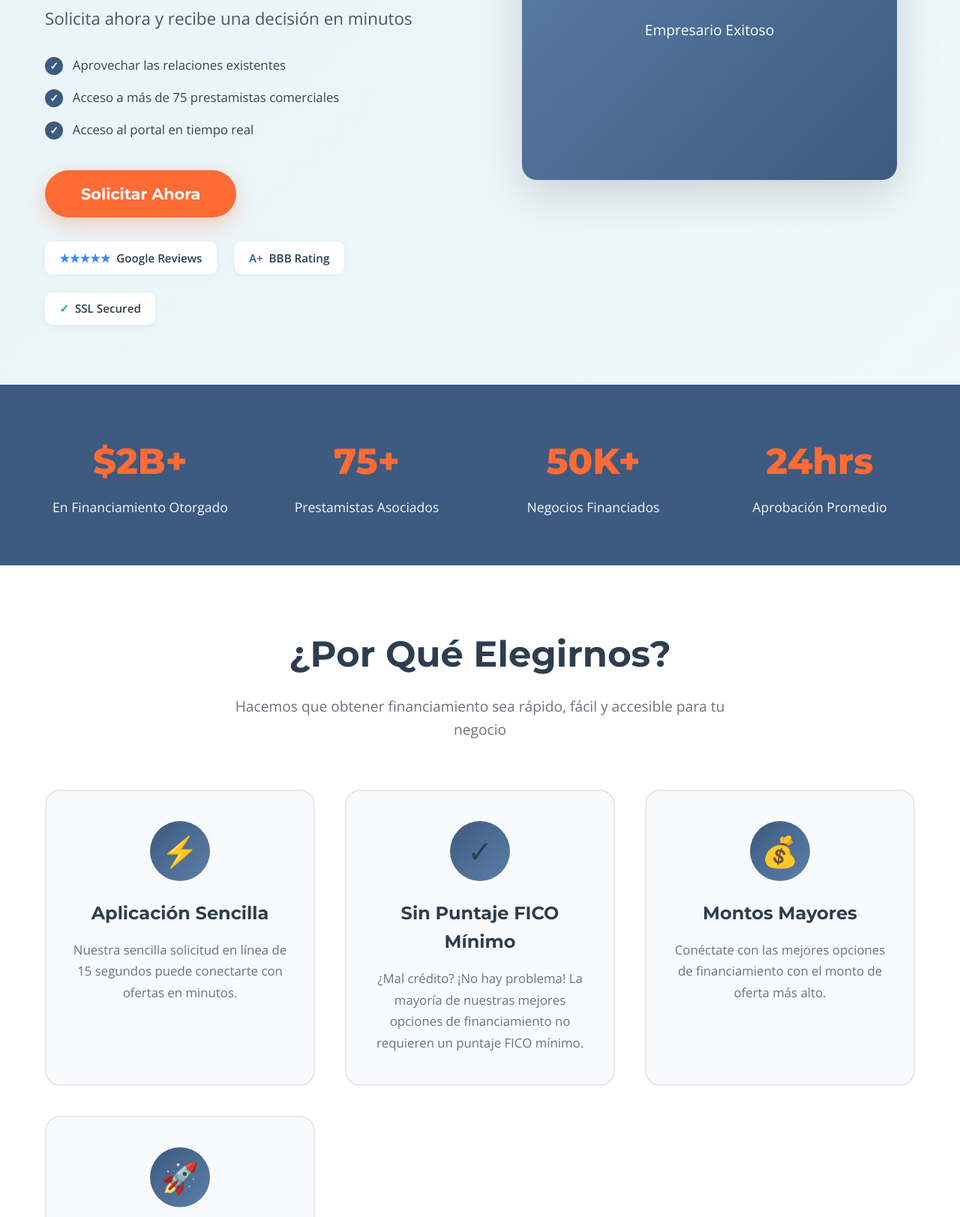
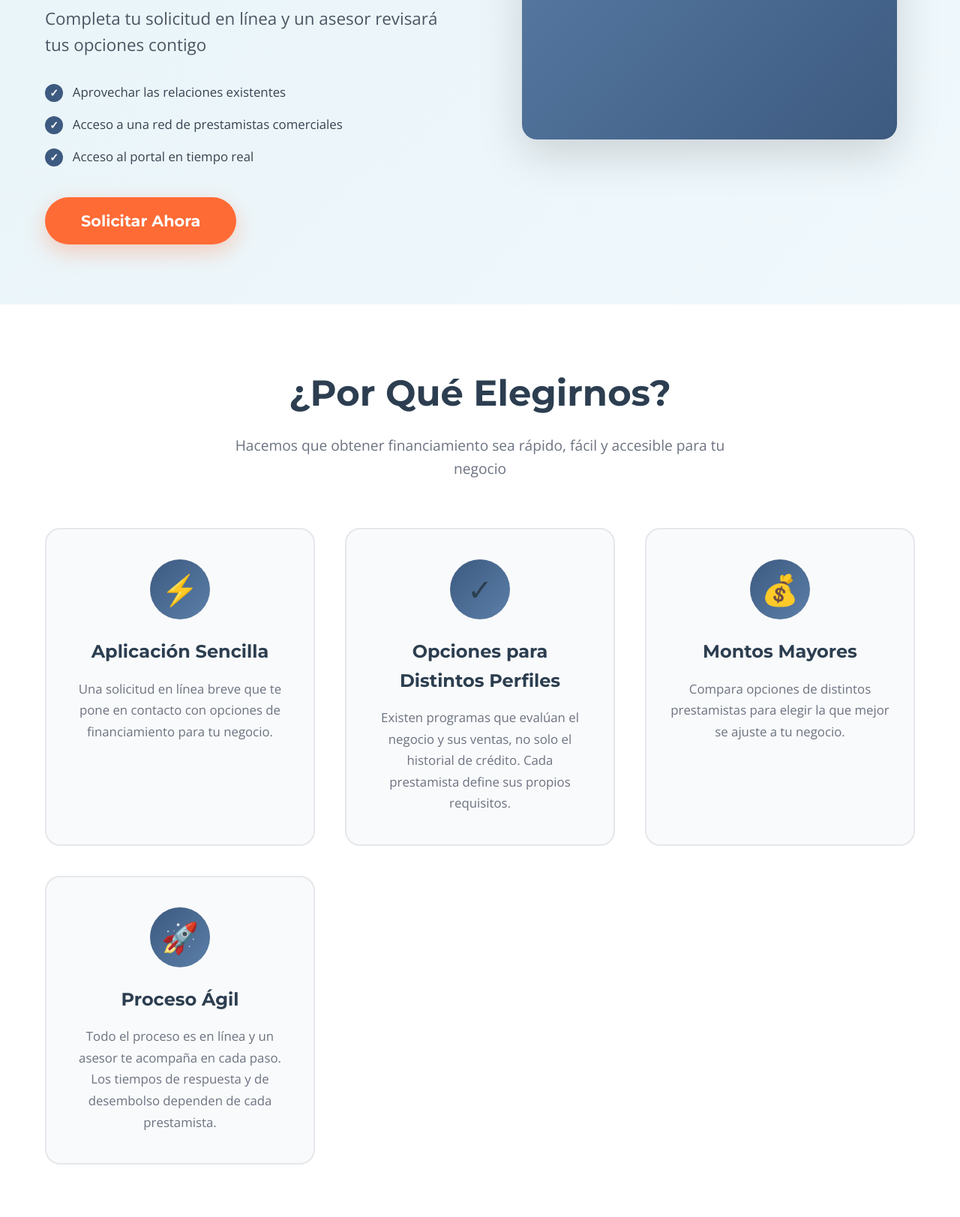
Before and after one commit to infinanzassolutions-create/financore-web, a plain HTML site: page index.html in a window 1280 px wide. Shown: the part 539-2162 px from the top of the page at 75% size. Drawn offline with nearby package versions, Linux system fonts and the light colour scheme.

Commit message:
Auditoría de derechos y publicidad en index.html
- Quita insignias sin prueba (Google Reviews, BBB A+, SSL), cifras sin datos
  ($2B+, 75+, 50K+, 24 h) y la insignia "100% Confiable".
- Reescribe promesas de aprobación y plazos y quita menciones a FICO;
  aclara que la aprobación depende de cada prestamista y que la aplicación
  final es en un socio externo.
- Cambia el 1-833-666-1957 (no confirmado) por los oficiales: teléfono
  470-460-7936 y WhatsApp 404-735-5227.
- Agrega CREDITS.md con el inventario de recursos.

Co-Authored-By: Claude Opus 5.5 <noreply@anthropic.com>

```diff
--- a/index.html
+++ b/index.html
@@ -902,7 +902,7 @@
                         <h1>
                             Obtén el <span class="highlight">Financiamiento Empresarial</span> que Necesitas para Crecer
                         </h1>
-                        <p class="subtitle">Solicita ahora y recibe una decisión en minutos</p>
+                        <p class="subtitle">Completa tu solicitud en línea y un asesor revisará tus opciones contigo</p>
 
                         <ul class="benefits-list">
                             <li>
@@ -911,7 +911,7 @@
                             </li>
                             <li>
                                 <div class="check-icon"></div>
-                                <span>Acceso a más de 75 prestamistas comerciales</span>
+                                <span>Acceso a una red de prestamistas comerciales</span>
                             </li>
                             <li>
                                 <div class="check-icon"></div>
@@ -920,51 +920,12 @@
                         </ul>
 
                         <button class="hero-cta" onclick="showFormulario()">Solicitar Ahora</button>
-
-                        <div class="trust-badges">
-                            <div class="trust-badge">
-                                <span style="color: #4285F4;">★★★★★</span>
-                                <span>Google Reviews</span>
-                            </div>
-                            <div class="trust-badge">
-                                <span style="color: #3D5A80; font-weight: 700;">A+</span>
-                                <span>BBB Rating</span>
-                            </div>
-                            <div class="trust-badge">
-                                <span style="color: #10B981;">✓</span>
-                                <span>SSL Secured</span>
-                            </div>
-                        </div>
                     </div>
 
                     <div class="hero-image">
                         <div class="hero-image-placeholder">
                             <span>Empresario Exitoso</span>
                         </div>
-                    </div>
-                </div>
-            </div>
-        </section>
-
-        <!-- Stats Section -->
-        <section class="stats-section">
-            <div class="container">
-                <div class="stats-grid">
-                    <div class="stat-item">
-                        <h3>$2B+</h3>
-                        <p>En Financiamiento Otorgado</p>
-                    </div>
-                    <div class="stat-item">
-                        <h3>75+</h3>
-                        <p>Prestamistas Asociados</p>
-                    </div>
-                    <div class="stat-item">
-                        <h3>50K+</h3>
-                        <p>Negocios Financiados</p>
-                    </div>
-                    <div class="stat-item">
-                        <h3>24hrs</h3>
-                        <p>Aprobación Promedio</p>
                     </div>
                 </div>
             </div>
@@ -980,25 +941,25 @@
                     <div class="feature-card">
                         <div class="feature-icon">⚡</div>
                         <h3>Aplicación Sencilla</h3>
-                        <p>Nuestra sencilla solicitud en línea de 15 segundos puede conectarte con ofertas en minutos.</p>
+                        <p>Una solicitud en línea breve que te pone en contacto con opciones de financiamiento para tu negocio.</p>
                     </div>
 
                     <div class="feature-card">
                         <div class="feature-icon">✓</div>
-                        <h3>Sin Puntaje FICO Mínimo</h3>
-                        <p>¿Mal crédito? ¡No hay problema! La mayoría de nuestras mejores opciones de financiamiento no requieren un puntaje FICO mínimo.</p>
+                        <h3>Opciones para Distintos Perfiles</h3>
+                        <p>Existen programas que evalúan el negocio y sus ventas, no solo el historial de crédito. Cada prestamista define sus propios requisitos.</p>
                     </div>
 
                     <div class="feature-card">
                         <div class="feature-icon">💰</div>
                         <h3>Montos Mayores</h3>
-                        <p>Conéctate con las mejores opciones de financiamiento con el monto de oferta más alto.</p>
+                        <p>Compara opciones de distintos prestamistas para elegir la que mejor se ajuste a tu negocio.</p>
                     </div>
 
                     <div class="feature-card">
                         <div class="feature-icon">🚀</div>
-                        <h3>Financiamiento el Mismo Día</h3>
-                        <p>Nuestra velocidad Fintech puede llevarte dentro y fuera del proceso de aprobación en solo unas horas, ¡y financiamiento el mismo día!</p>
+                        <h3>Proceso Ágil</h3>
+                        <p>Todo el proceso es en línea y un asesor te acompaña en cada paso. Los tiempos de respuesta y de desembolso dependen de cada prestamista.</p>
                     </div>
                 </div>
             </div>
@@ -1014,7 +975,7 @@
                     <div class="requirement-card">
                         <div class="requirement-icon">📅</div>
                         <h3>Más de 3 Meses en el Negocio</h3>
-                        <p>Puedes calificar para nuestras mejores opciones de financiamiento con tan solo más de 3 meses en el negocio.</p>
+                        <p>Algunos programas aceptan negocios con más de 3 meses de operación. Cada prestamista define sus propios requisitos.</p>
                     </div>
 
                     <div class="requirement-card">
@@ -1025,8 +986,8 @@
 
                     <div class="requirement-card">
                         <div class="requirement-icon">🎯</div>
-                        <h3>Sin Puntaje FICO Mínimo</h3>
-                        <p>Tenemos opciones de financiamiento para todos los perfiles crediticios. No se requiere un puntaje FICO mínimo para aplicar.</p>
+                        <h3>Todos los Perfiles Pueden Aplicar</h3>
+                        <p>Puedes aplicar sin importar tu perfil de crédito. La aprobación, el monto y las condiciones dependen de cada prestamista.</p>
                     </div>
                 </div>
             </div>
@@ -1036,7 +997,7 @@
         <section class="cta-section">
             <div class="container">
                 <h2>¿Listo para Hacer Crecer tu Negocio?</h2>
-                <p>Completa tu solicitud en menos de 2 minutos y recibe ofertas de financiamiento</p>
+                <p>Completa tu solicitud en pocos minutos y un asesor revisará contigo las opciones disponibles</p>
                 <button class="cta-button-large" onclick="showFormulario()">Comenzar Ahora</button>
             </div>
         </section>
@@ -1051,8 +1012,8 @@
                     </div>
                     <div class="footer-section">
                         <h3>Contacto</h3>
-                        <a href="tel:18336661957">📞 1-833-666-1957</a>
-                        <a href="https://wa.me/18336661957" target="_blank">💬 WhatsApp</a>
+                        <a href="tel:+14704607936">📞 470-460-7936</a>
+                        <a href="https://wa.me/14047355227" target="_blank">💬 WhatsApp</a>
                         <a href="mailto:info@financoresolutions.com">✉️ info@financoresolutions.com</a>
                     </div>
                     <div class="footer-section">
@@ -1063,6 +1024,7 @@
                     </div>
                 </div>
                 <div class="footer-bottom">
+                    <p>Financore Solutions no es prestamista. La aprobación, los montos, las tasas y los plazos dependen de cada prestamista. La aplicación final se completa en la plataforma de un socio externo.</p>
                     <p>&copy; 2025 Financore Solutions. Todos los derechos reservados.</p>
                 </div>
             </div>
@@ -1240,13 +1202,13 @@
                 <!-- Final Decision Screen -->
                 <div class="success-screen">
                     <h1 class="final-title">
-                        ¡FELICITACIONES!<br>
-                        <span class="highlight">ESTÁ A SOLO UN PASO</span><br>
-                        DE RECIBIR FINANCIACIÓN<br>
-                        PARA SU NEGOCIO
+                        ¡GRACIAS!<br>
+                        <span class="highlight">RECIBIMOS SUS DATOS</span><br>
+                        SIGA CON SU SOLICITUD<br>
+                        DE FINANCIAMIENTO
                     </h1>
                     <p class="final-subtitle">
-                        Ahora, terminemos de completar su solicitud en línea para acelerar el proceso.
+                        Ahora puede completar su solicitud en línea. La aprobación depende de cada prestamista.
                     </p>
 
                     <p class="final-question">¿Cómo prefieres comenzar?</p>
@@ -1255,10 +1217,10 @@
                         <a href="https://go.mypartner.io/business-financing/?ref=001Qk00000LXyxOIAT&lang=es#" target="_blank" class="final-option-button final-option-primary">
                             <span class="final-option-icon">📄</span>
                             <span>Llenar la Aplicación Ahora</span>
-                            <span class="final-option-subtitle">Un asesor te contactará en 24 horas</span>
+                            <span class="final-option-subtitle">Se completa en la plataforma de un socio externo</span>
                         </a>
 
-                        <a href="https://wa.me/18336661957" target="_blank" class="final-option-button final-option-secondary">
+                        <a href="https://wa.me/14047355227" target="_blank" class="final-option-button final-option-secondary">
                             <span class="final-option-icon">💬</span>
                             <span>Hablar con un Asesor Primero</span>
                             <span class="final-option-subtitle">Resuelve tus dudas antes de aplicar</span>
@@ -1266,10 +1228,6 @@
                     </div>
 
                     <div class="final-badges">
-                        <div class="final-badge">
-                            <span class="final-badge-icon">✓</span>
-                            <span>100% Confiable</span>
-                        </div>
                         <div class="final-badge">
                             <span class="final-badge-icon">⚡</span>
                             <span>Proceso Rápido</span>
```
Also changed, not shown: 1 other file.
